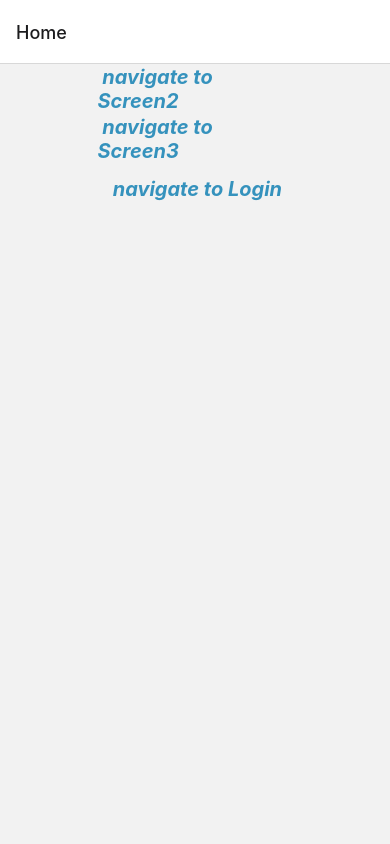
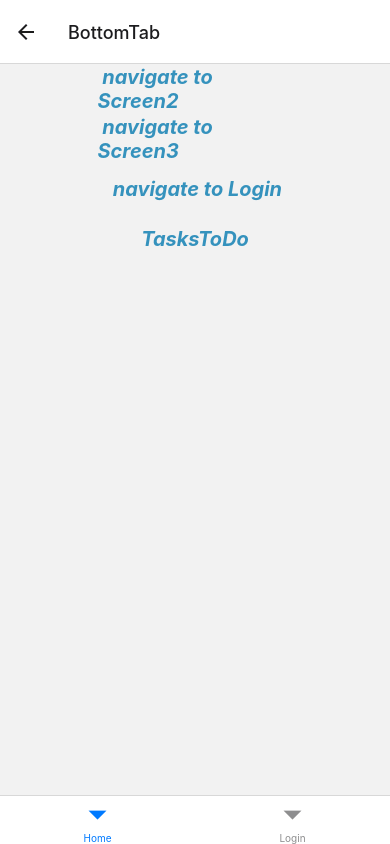
Before and after one commit to dmyanaAlshahatet/RNFirstProject, a React Native app: screen /BottomTab in a window 390 px wide. Built offline with nearby package versions, Linux system fonts and the light colour scheme.

Commit message:
create bottom Tap , screen Name , splash Screen

```diff
--- a/package.json
+++ b/package.json
@@ -10,12 +10,15 @@
     "test": "jest"
   },
   "dependencies": {
+    "@react-navigation/bottom-tabs": "^6.5.8",
     "@react-navigation/native": "^6.1.6",
     "@react-navigation/native-stack": "^6.9.12",
     "react": "18.2.0",
     "react-native": "0.71.7",
     "react-native-safe-area-context": "^4.5.3",
-    "react-native-screens": "^3.20.0"
+    "react-native-screens": "^3.20.0",
+    "react-native-splash-screen": "^3.3.0",
+    "react-native-vector-icons": "^10.0.0"
   },
   "devDependencies": {
     "@babel/core": "^7.20.0",
--- a/route/nav.js
+++ b/route/nav.js
@@ -7,10 +7,10 @@ import Screen1 from "../src/components/screens/Screen1";
 import Screen2 from "../src/components/screens/Screen2";
 import Screen3 from "../src/components/screens/Screen3";
 import ProfileView from "../src/components/ProfileView";
-import TasksList from "../src/components/ProfileView";
+import TasksList from "../src/components/TasksList";
 import InstagramInterface from "../src/components/InstagramInterface";
-
-
+import BottomTab from "../src/components/BottomTab";
+import ScreenNames from "./screenNames";
 
 
 const MainNavigation = () => {
@@ -20,13 +20,14 @@ const MainNavigation = () => {
     return (
         <NavigationContainer>
             <Stack.Navigator initialRouteName="Edit">
-                <Stack.Screen name='Home' component={Screen1}/>
+                 {/* <Stack.Screen name='Home' component={Screen1}/>
                 <Stack.Screen name='screen2' component={Screen2}  />
                 <Stack.Screen name='screen3' component={Screen3}  />
-                <Stack.Screen name='Login' component={ProfileView}  />
+                <Stack.Screen name='Login' component={ProfileView}  /> */}
                 <Stack.Screen name='TasksToDo' component={TasksList}  />
-                <Stack.Screen name='Instagram' component={InstagramInterface}  />
-
+                <Stack.Screen name={ScreenNames.Instagram} component={InstagramInterface}  />
+                <Stack.Screen name='BottomTab' component={BottomTab}
+                />
             </Stack.Navigator>
         </NavigationContainer>
     )
--- /dev/null
+++ b/route/screenNames.js
@@ -0,0 +1,8 @@
+const ScreenNames = {
+    Instagram :'Instagram'
+
+
+
+}
+
+export default ScreenNames
--- /dev/null
+++ b/src/components/BottomTab.js
@@ -0,0 +1,37 @@
+import { StyleSheet, Text, View } from 'react-native'
+import { createBottomTabNavigator } from '@react-navigation/bottom-tabs'
+import React from 'react'
+import Screen1 from './screens/Screen1';
+import ProfileView from './ProfileView';
+
+
+
+
+const Tab = createBottomTabNavigator();
+const BottomTab = () => {
+  return (
+    <Tab.Navigator
+  screenOptions={{
+    headerShown:false,
+    tabBarStyle: { position: 'absolute' },
+  }}
+
+
+>
+
+        <Tab.Screen name="Home" component={Screen1} />
+        <Tab.Screen name="Login" component={ProfileView} />
+    </Tab.Navigator>
+  )
+}
+
+export default BottomTab
+
+const styles = StyleSheet.create({
+    shadow:{
+        shadowOffset:"#7FSdF0",
+        width:0,
+        height:10,
+    }
+
+})
--- a/src/components/TasksList.js
+++ b/src/components/TasksList.js
@@ -53,15 +53,16 @@ const styles = StyleSheet.create({
     marginTop: 40,
     padding: 10,
     borderWidth: 1,
-    borderColor: '#ddd',
+    borderColor: '#37455e',
   },
   button: {
-    backgroundColor: '#ddd',
+    backgroundColor: '#4d5b74',
     padding: 10,
     alignItems: 'center',
   },
   buttonText: {
     fontWeight: 'bold',
+    fontFamily:'serif',
   },
   list: {
     marginTop: 10,
@@ -74,7 +75,7 @@ const styles = StyleSheet.create({
     marginVertical: 5,
     backgroundColor: '#fff',
     borderWidth: 1,
-    borderColor: '#ddd',
+    borderColor: '#4d5b74',
   },
 });
 
--- a/src/components/screens/Screen1.js
+++ b/src/components/screens/Screen1.js
@@ -20,9 +20,9 @@ const Screen1 = (props) => {
         props.navigation.navigate('Login')
     }
 
-    // const navigateToInstagram = () => {
-    //     props.navigation.navigate('Instagram')
-    // }
+    const navigateToInstagram = () => {
+        props.navigation.navigate('TasksToDo')
+    }
 
 
 
@@ -43,9 +43,9 @@ const Screen1 = (props) => {
                 <Text style ={styles.titleScreen} > navigate to Login</Text>
             </TouchableOpacity>
 
-            {/* <TouchableOpacity style={styles.btn} onPress={navigateToInstagram}>
-                <Text style ={styles.titleScreen}>INSTAGRAM</Text>
-            </TouchableOpacity> */}
+            <TouchableOpacity style={styles.btn} onPress={navigateToInstagram}>
+                <Text style ={styles.titleScreen}>TasksToDo</Text>
+            </TouchableOpacity>
 
 
         </View>
```
Also changed, not shown: App.tsx (+6 -1 lines), src/components/splashScreen.js (added), 1 other file (tests, documents, lock files or other folders).
